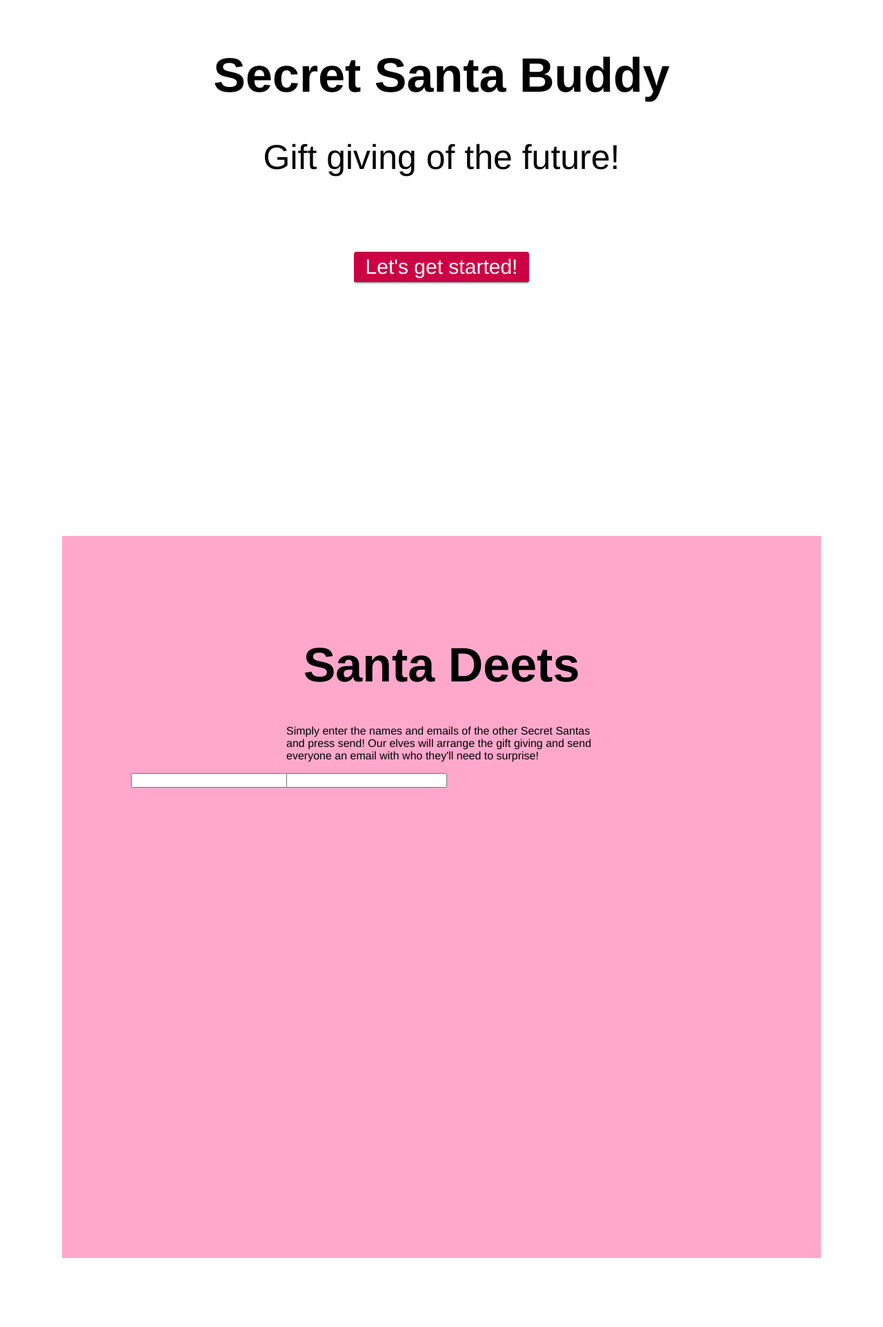
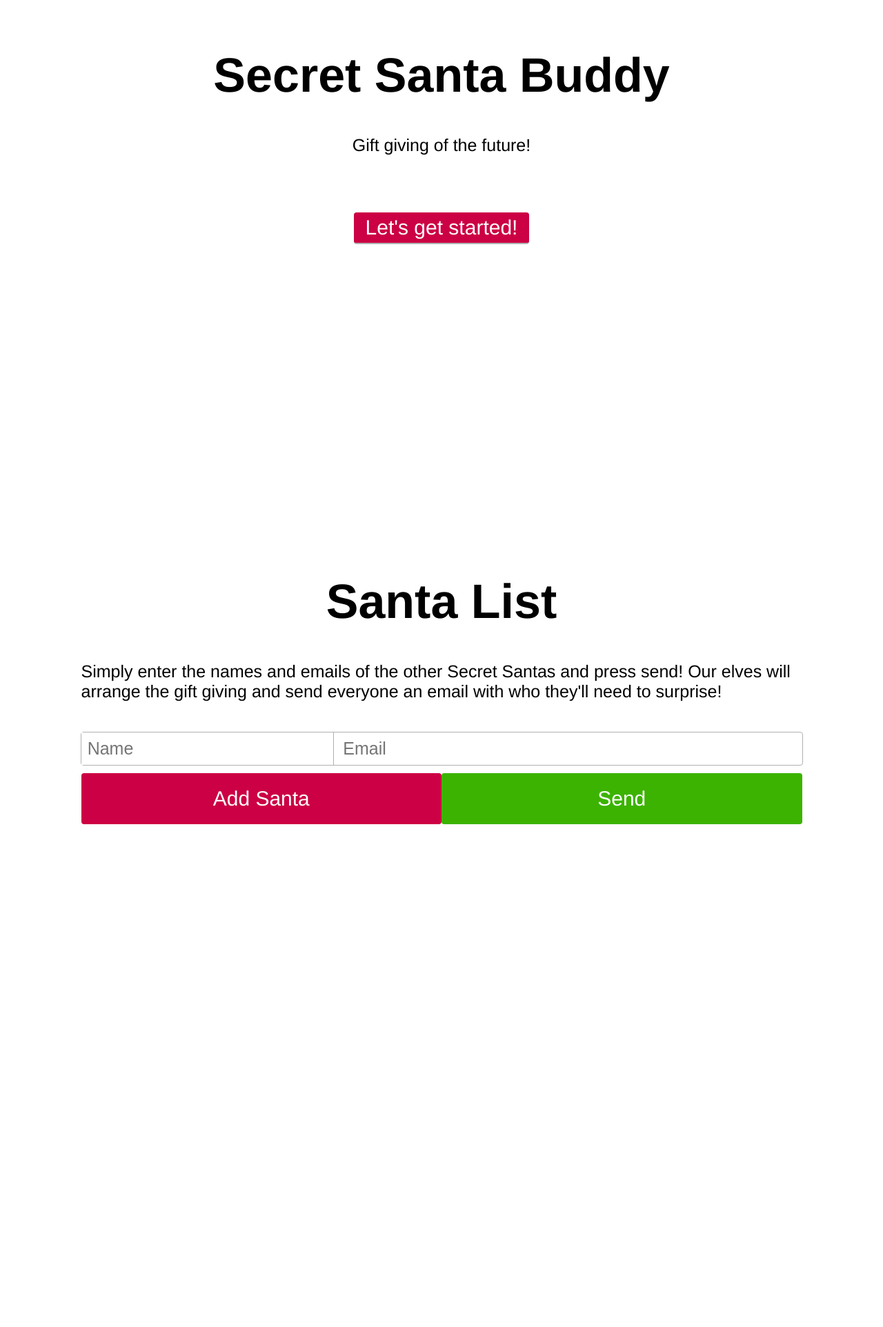
Before and after one commit to 1vn/secret-santa-buddy, a PHP site: page / in a window 1280 px wide. Shown: the part 158-2082 px from the top of the page at 69% size. After the commit the page ends 1353 px from the top, so only its background shows below. Run offline with PHP 8.4, Linux system fonts and the light colour scheme.

Commit message:
progress

```diff
--- a/footer.php
+++ b/footer.php
@@ -2,4 +2,7 @@
 </div>
 </body>
 <script src="santa.js"></script>
+<script>
+window.santas=0;
+</script>
 </html>
--- a/index.php
+++ b/index.php
@@ -15,15 +15,21 @@ include 'header.php';
 	<div class="cwidth">
 	<div id="santa-block" class="santa-block_">
 		<div id="santa-block" class="santa-block">
-				<h1>Santa Deets</h1>
+				<h1>Santa List</h1>
 				<div class="description">
 				<p>Simply enter the names and emails of the other Secret Santas and press send! Our elves will arrange the gift giving and send everyone an email with who they'll need to surprise!</p>
 				</div>
+				<div id="santa-list">
 				<div class="inprow">
-					<div class="namefield"><span><input id="nameinp0" class="nameinp"></span></div>
-					<div class="emailfield"><span><input id="emailinp0" class="emailinp"></span></div>
+					<div class="namefield"><span><input id="nameinp0" class="nameinp" placeholder="Name"></span></div>
+					<div class="emailfield"><span><input id="emailinp0" class="emailinp" placeholder="Email"></span></div>
+					<div class="clear"></div>
+					</div>
 				</div>
-			</div>
+				<div class="buttonrow">
+					<div class="button" onclick="addsanta()">Add Santa</div>
+					<div class="button submit-button" onclick="secretsanta()">Send</div>
+				</div>
 		</div>
 </div>
 	<div class="footer">
--- a/santa.js
+++ b/santa.js
@@ -1,16 +1,31 @@
 var scrollTimer;
 function nextpage(id){
-	var target=gid(id).offsetHeight-75;
+	var target=gid(id).offsetHeight;
 	console.log(target);
 	var factor=1
 	scrollTimer=setInterval(function(){
 		if(window.scrollY<=target){
 			console.log(window.scrollY)
 			window.scrollTo(0, (window.scrollY+1*factor))
-			factor++;
+			factor+=0.25;
 		}
 		else{clearInterval(scrollTimer)}
 	}, 5)
 }
+function addsanta(){
+	window.santas++;
+	var ogdiv=gid('santa-list');
+	var html=[];
+
+	html.push('<div class="namefield"><span><input id="nameinp'+santas+'" class="nameinp" placeholder="Name"></span></div>');
+	html.push('<div class="emailfield"><span><input id="emailinp'+santas+'" class="emailinp" placeholder="Email"></span></div>');
+	html.push('<div class="clear"></div>');
+	var newcontent = document.createElement('div');
+	newcontent.className="inprow";
+	newcontent.innerHTML=html.join('');
+
+	ogdiv.appendChild(newcontent);
+}
+
 
 var gid=function(d){return document.getElementById(d);}
--- a/style.css
+++ b/style.css
@@ -41,8 +41,11 @@ height:100%; margin:0; padding:0;
 	background:#990033;
 }
 .description{
-	width:50%;
+	width:95%;
 	margin:0 auto;
+}
+.description p{
+	font-size:25px;
 }
 
 body{
@@ -87,37 +90,99 @@ h1{
 	margin-right:-70%;
 	background:#000000;
 }
+.clear{clear:both;}
+
 .footer{height:100px;}
-.santa-block_{margin:0 auto;background:#FFA8CC; padding:100px;}
+.santa-block_{margin:0 auto;background:#ffffff; margin-top:5%;}
 .inprow{
+	text-align:center;
 	margin:0 auto;
-	width:100%;
+	width:95%;
+	margin-bottom:1%;
+	transition:top 300ms;
+	border:1px solid #B0B0B0;
+	border-radius:4px;
+
 }
 .emailfield, .namefield{
-	width:25%;
+	background:#ffffff;
+	width:60%;
 	float:left;
+
 }
 .nameinp, .emailinp{
-	width:100%;
+	font-size:25px;
+	border: none;
+	line-height:45px;
+	width:95%;
 }
+.emailfield{
+	width:50%;
+}
+.buttonrow{
+	margin:0 auto;
+	width:95%;
+}
+.namefield{
+	width:35%;
+	border-right:1px solid #B0B0B0;
+}
+#santa-list{
+	margin-top:4%;
+}
+
 .goodlist{
 	padding-top:10%;
 }
+
+.button{
+width:50%;background-color:#CC0044;
+	text-align:center;
+	border-radius:4px;
+	color: white;
+ 	cursor: pointer;
+	font-size: 30px;
+	padding:20px 0;
+	transition:background 300ms;
+	float:left;
+	display:block;
+}
+.button:hover{
+	background:#B3003C;	transition:background 300ms;
+
+}
+.submit-button{
+	width:50%;
+	background:#3CB300;
+	float:left;
+}
+.submit-button:hover{
+	background:#339900;
+}
+
 @media (max-width:1140px){
-	#header-bar_, #header-bar, #header{height:50px;}
-	.header-shadow{height:52px;}
+	#header-bar_, #header-bar, #header{height:60px;}
+	.header-shadow{height:62px;}
+.santa-block_{padding:30px;}
 	.cwidth{width:100%;}
+	.get-started{width:70%;}
 }
 @media (max-width:669px){
 	.get-started{width:50%;}
+	.inprow{width:100%}
+	.buttonrow{width:100%;}
 }
 @media (max-width: 566px){
+		#header-bar_, #header-bar, #header{height:50px;}
+		.namefield, .emailfield{width:48%;margin-right:1%;}
+	.header-shadow{height:52px;}
 	h1{font-size:35px;}
-	.title-block{font-size:25px;}
-	.santa-block_{padding:50px;}
+ .title-block{font-size:25px;}
+.santa-block_{padding:10px;}
 	.mmenu-button{
 		display:block;
 	}
+		.button, p{font-size:15px;}
 	.description{width:100%;}
 	.get-started{width:95%;}
 }
```
